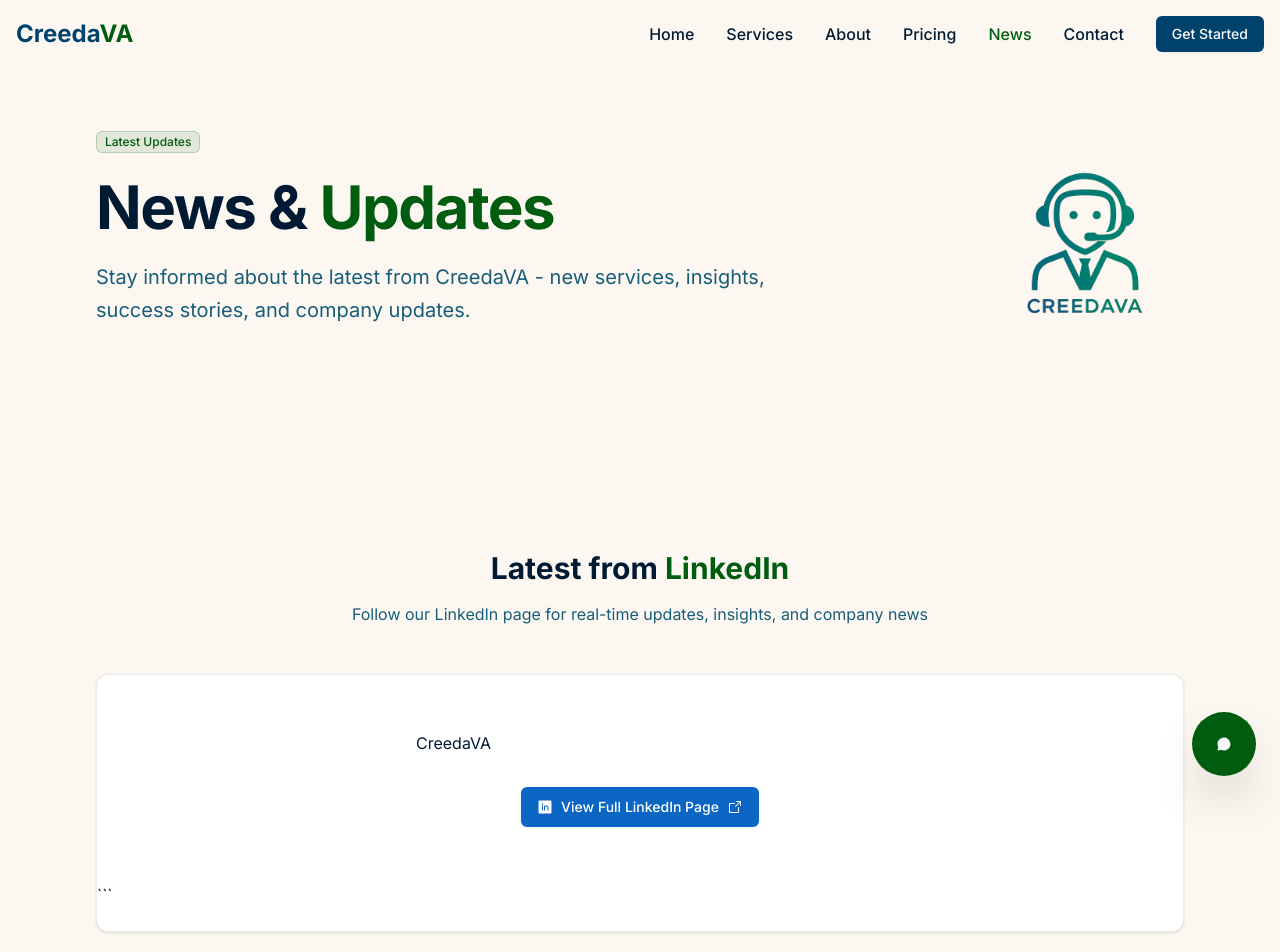
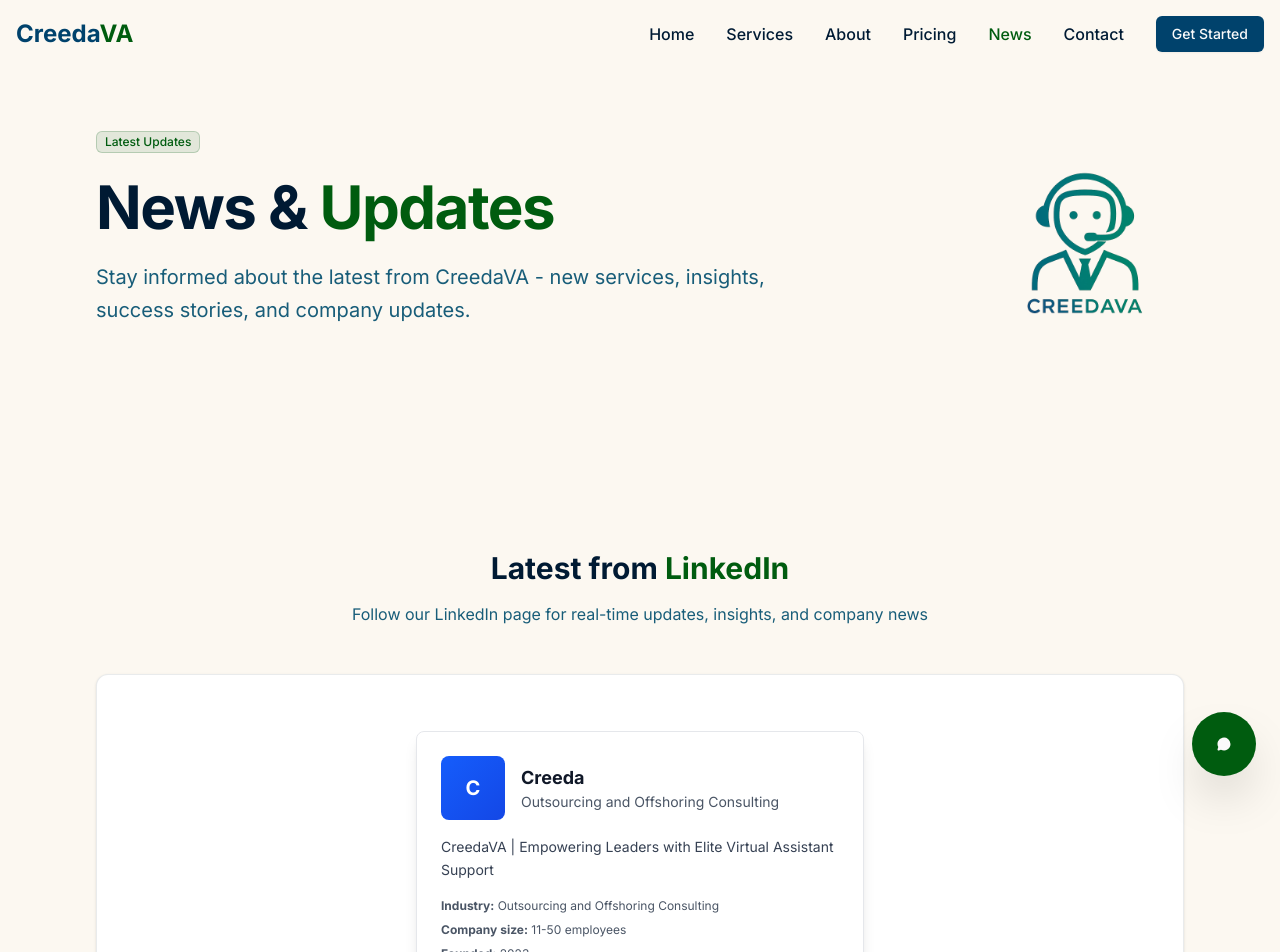
Before and after one commit to Wiickedawesome/CreedaVA, a React (Vite) app: page /news in a window 1280 px wide. Shown: the top 952 px of the page. Built offline with nearby package versions, Linux system fonts and the light colour scheme.

Commit message:
Replace LinkedIn widget with custom company card displaying proper company info

```diff
--- a/src/pages/News.tsx
+++ b/src/pages/News.tsx
@@ -22,38 +22,13 @@
   const [loading, setLoading] = useState(true)
   const [error, setError] = useState<string | null>(null)
 
-  // Load LinkedIn posts and badge
+  // Load LinkedIn posts
   useEffect(() => {
     // For now, display sample posts
     // LinkedIn API requires backend authentication with OAuth
     // See implementation guide below
     setPosts(samplePosts)
     setLoading(false)
-
-    // Load LinkedIn badge script
-    const loadLinkedInScript = () => {
-      const script = document.createElement('script')
-      script.src = 'https://platform.linkedin.com/badges/js/profile.js'
-      script.async = true
-      script.defer = true
-      script.type = 'text/javascript'
-
-      // Add error handling
-      script.onerror = () => {
-        console.warn('LinkedIn badge script failed to load')
-      }
-
-      if (!document.querySelector('script[src="https://platform.linkedin.com/badges/js/profile.js"]')) {
-        document.head.appendChild(script)
-      }
-    }
-
-    // Load script after a short delay to ensure DOM is ready
-    const timer = setTimeout(loadLinkedInScript, 500)
-
-    return () => {
-      clearTimeout(timer)
-    }
   }, [])
 
   // Sample/fallback posts - Update these manually or via backend API
@@ -184,24 +159,38 @@
             <Card className="border-border/50 overflow-hidden">
               <CardContent className="p-8">
                 <div className="flex flex-col items-center">
-                  {/* LinkedIn Company Page Badge */}
-                  <div className="w-full max-w-md mx-auto">
-                    <div
-                      className="badge-base LI-profile-badge"
-                      data-locale="en_US"
-                      data-size="large"
-                      data-theme="light"
-                      data-type="VERTICAL"
-                      data-vanity="creedava"
-                      data-version="v1"
-                    >
+                  {/* LinkedIn Company Page Embed */}
+                  <div className="w-full">
+                    {/* Custom LinkedIn Company Display */}
+                    <div className="bg-white rounded-lg shadow-lg border border-gray-200 p-6 max-w-md mx-auto">
+                      <div className="flex items-center space-x-4 mb-4">
+                        <div className="w-16 h-16 bg-gradient-to-br from-blue-600 to-blue-700 rounded-lg flex items-center justify-center">
+                          <span className="text-white font-bold text-xl">C</span>
+                        </div>
+                        <div>
+                          <h3 className="font-bold text-gray-900 text-lg">Creeda</h3>
+                          <p className="text-gray-600 text-sm">Outsourcing and Offshoring Consulting</p>
+                        </div>
+                      </div>
+
+                      <p className="text-gray-700 text-sm mb-4 leading-relaxed">
+                        CreedaVA | Empowering Leaders with Elite Virtual Assistant Support
+                      </p>
+
+                      <div className="space-y-2 text-xs text-gray-600 mb-4">
+                        <div><strong>Industry:</strong> Outsourcing and Offshoring Consulting</div>
+                        <div><strong>Company size:</strong> 11-50 employees</div>
+                        <div><strong>Founded:</strong> 2023</div>
+                        <div><strong>Website:</strong> <a href="https://www.creedava.com" className="text-blue-600 hover:underline">www.creedava.com</a></div>
+                      </div>
+
                       <a
-                        className="badge-base__link LI-simple-link"
-                        href="https://www.linkedin.com/company/creedava?trk=profile-badge"
+                        href="https://www.linkedin.com/company/creedava/"
                         target="_blank"
                         rel="noopener noreferrer"
+                        className="inline-flex items-center justify-center w-full bg-blue-600 hover:bg-blue-700 text-white font-medium py-2 px-4 rounded transition-colors"
                       >
-                        CreedaVA
+                        Follow on LinkedIn
                       </a>
                     </div>
                   </div>
```
